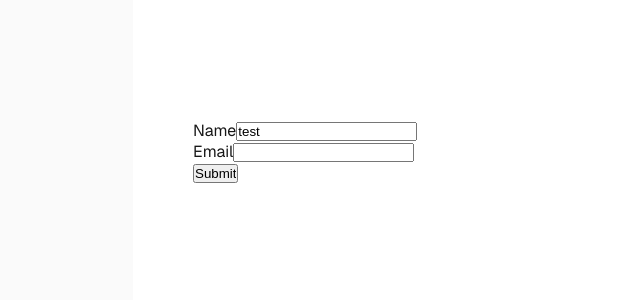
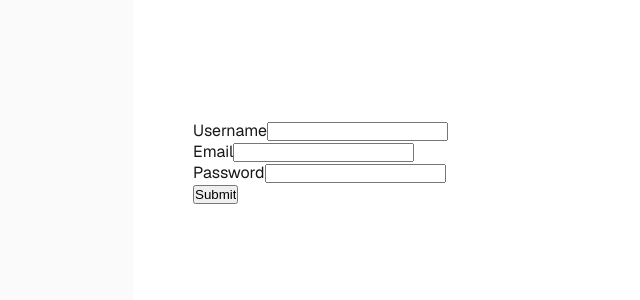
Before and after one commit to Elirus43/frontendWreact, a Next.js app: page / in a window 1280 px wide. Shown: the top 300 px of the page, without its empty margins (107-747 px from the left). Built offline with nearby package versions, Linux system fonts and the light colour scheme.

Commit message:
RHF with Zod for form validation, RHF for form management

```diff
--- a/package.json
+++ b/package.json
@@ -9,12 +9,14 @@
     "lint": "eslint"
   },
   "dependencies": {
+    "@hookform/resolvers": "^5.9.1",
     "app": "link:@/app",
     "classnames": "^2.5.1",
     "next": "16.2.12",
     "react": "19.2.4",
     "react-dom": "19.2.4",
-    "react-hook-form": "^7.87.0"
+    "react-hook-form": "^7.87.0",
+    "zod": "^4.5.4"
   },
   "devDependencies": {
     "babel-plugin-react-compiler": "1.0.0",
--- /dev/null
+++ b/src/app/components/HooK_Form/SignupForm.jsx
@@ -0,0 +1,41 @@
+import { z } from "zod";
+import {zodResolver} from "@hookform/resolvers/zod";
+import {useForm} from "react-hook-form";
+
+export const signupSchema = z.object({
+    username: z.string().min(3, "Username must be at least 3 characters long"),
+    email: z.string().email("Please provide a valid email address"),
+    password: z.string().min(8, "Password must be at least 8 characters long"),
+});
+
+export default function SignupForm()
+{
+    const { register, handleSubmit, formState:{ errors } } = useForm({
+        resolver: zodResolver(signupSchema)
+    });
+    console.log('errors ',errors);
+    const onSubmit = data => console.log('form data ',data);
+
+    return (
+        <form onSubmit={handleSubmit(onSubmit)}>
+            <div>
+                <label>Username</label>
+                <input {...register("username")} />
+                <p>{errors.username?.message}</p>
+            </div>
+
+            <div>
+                <label>Email</label>
+                <input {...register("email")}  />
+                <p>{errors.email?.message}</p>
+            </div>
+            <div>
+                <label>Password</label>
+                <input {...register("password")} type={"password"} />
+                <p>{errors.password?.message}</p>
+            </div>
+
+            <input type="submit" />
+        </form>
+    );
+}
--- a/src/app/page.js
+++ b/src/app/page.js
@@ -39,6 +39,7 @@ import FragmentDemo from "./components/FragmentDemo";
 import SimpleLoginForm from "@/app/components/HooK_Form/SimpleLoginForm";
 import SimpleForm from "@/app/components/HooK_Form/SimpleForm";
 import SimpleFormWithCustomHook from "./components/HooK_Form/SimpleFormWithCustomHook";
+import SignupForm from "@/app/components/HooK_Form/SignupForm";
 
 export default function Home() {
   return (
@@ -94,7 +95,8 @@ export default function Home() {
           {/*<FragmentDemo/>*/}
           {/*<SimpleLoginForm/>*/}
           {/*<SimpleForm />*/}
-          <SimpleFormWithCustomHook/>
+          {/*<SimpleFormWithCustomHook/>*/}
+          <SignupForm/>
       </main>
     </div>
   );
```
Also changed, not shown: 1 other file (tests, documents, lock files or other folders).
